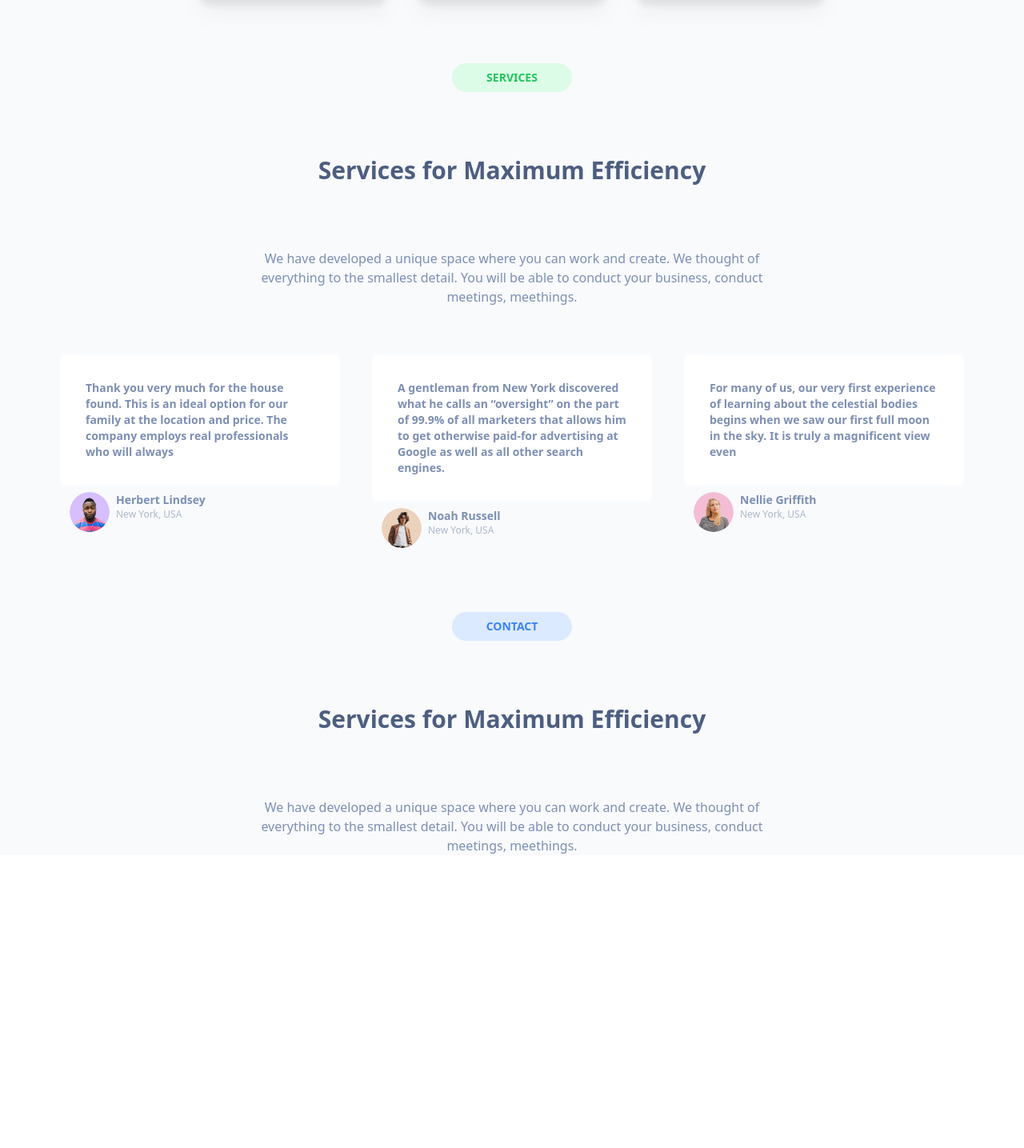
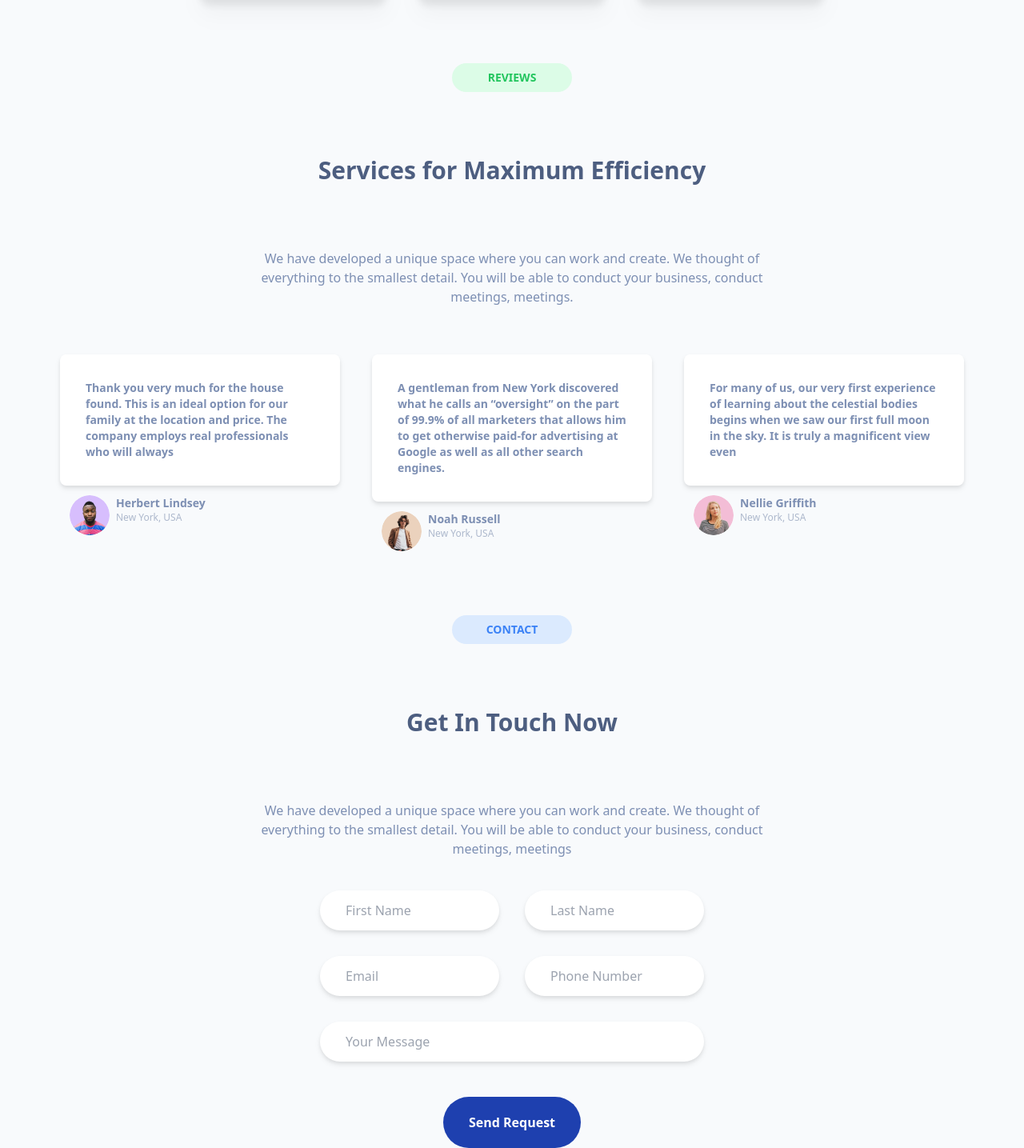
Before and after one commit to seanmckee/Real-Estate-Site, a React (Vite) app: page / in a window 1280 px wide. Shown: the part 3393-4828 px from the top of the page at 80% size. Before the commit the page ends 4502 px from the top, so only its background shows below. Built offline with nearby package versions, Linux system fonts and the light colour scheme.

Commit message:
contact form

```diff
--- a/src/components/Contact.jsx
+++ b/src/components/Contact.jsx
@@ -1,19 +1,61 @@
 import React from "react";
 
 const Contact = () => {
+  function submitForm(e) {
+    e.preventDefault();
+  }
+
   return (
     <div className="text-center bg-slate-50">
       <p className="bg-blue-100 m-auto text-center p-2 w-[150px] text-sm text-blue-500 font-bold rounded-3xl mb-20">
         CONTACT
       </p>
       <h1 className="text-3xl font-bold text-[#4D5E80] m-20">
-        Services for Maximum Efficiency
+        Get In Touch Now
       </h1>
       <p className="text-[#7D8FB3] w-[50%] m-auto mb-10">
         We have developed a unique space where you can work and create. We
         thought of everything to the smallest detail. You will be able to
-        conduct your business, conduct meetings, meethings.
+        conduct your business, conduct meetings, meetings
       </p>
+
+      <form action="" className="">
+        <div className=" mx-auto grid grid-cols-2 w-[50%] gap-8 mb-5">
+          <input
+            type="text"
+            className="rounded-full h-[50px] drop-shadow-md !outline-none ml-20 pl-8"
+            placeholder="First Name"
+          />
+          <input
+            type="text"
+            className="rounded-full h-[50px] drop-shadow-md !outline-none mr-20 pl-8"
+            placeholder="Last Name"
+          />
+          <input
+            type="text"
+            className="rounded-full h-[50px] drop-shadow-md !outline-none ml-20 pl-8"
+            placeholder="Email"
+          />
+          <input
+            type="text"
+            className=" rounded-full h-[50px] drop-shadow-md !outline-none mr-20 pl-8"
+            placeholder="Phone Number"
+          />
+          <input
+            type="text"
+            className=" rounded-full h-[50px] drop-shadow-md !outline-none pl-8 col-span-2 mx-20"
+            placeholder="Your Message"
+          />
+        </div>
+
+        <br />
+        <button
+          onClick={submitForm}
+          className="bg-blue-800 text-white rounded-full px-8 py-5 font-semibold hover:bg-blue-600"
+        >
+          Send Request
+        </button>
+      </form>
     </div>
   );
 };
--- a/src/components/Deals.jsx
+++ b/src/components/Deals.jsx
@@ -26,7 +26,7 @@ const Deals = () => {
 
       <div className="grid lg:grid-cols-2 xl:grid-cols-3 gap-10 text-left md:mx-[250px]">
         <div className="bg-white rounded-xl drop-shadow-xl">
-          <img src={house1} alt="house image" />
+          <img src={house1} alt="house image" className="w-full" />
           <div className="p-6">
             <h5 className="font-bold pb-2 text-[#6B7A99]">
               Modern Glass House
@@ -41,7 +41,7 @@ const Deals = () => {
           </div>
         </div>
         <div className="bg-white rounded-xl drop-shadow-xl">
-          <img src={house2} alt="house image" />
+          <img src={house2} alt="house image" className="w-full" />
           <div className="p-6">
             <h5 className="font-bold pb-2 text-[#6B7A99]">House on the Lake</h5>
             <p className="font-semibold pb-2 text-[#6B7A99]">$225,000</p>
@@ -54,7 +54,7 @@ const Deals = () => {
           </div>
         </div>
         <div className="bg-white rounded-xl drop-shadow-xl">
-          <img src={house3} alt="house image" />
+          <img src={house3} alt="house image" className="w-full" />
           <div className="p-6">
             <h5 className="font-bold pb-2 text-[#6B7A99]">
               Townhouse in the Center
@@ -69,7 +69,7 @@ const Deals = () => {
           </div>
         </div>
         <div className="bg-white rounded-xl drop-shadow-xl">
-          <img src={house4} alt="house image" />
+          <img src={house4} alt="house image" className="w-full" />
           <div className="p-6">
             <h5 className="font-bold pb-2 text-[#6B7A99]">
               Townhouse in the center
@@ -84,7 +84,7 @@ const Deals = () => {
           </div>
         </div>
         <div className="bg-white rounded-xl drop-shadow-xl">
-          <img src={house5} alt="house image" />
+          <img src={house5} alt="house image" className="w-full" />
           <div className="p-6">
             <h5 className="font-bold pb-2 text-[#6B7A99]">
               Townhouse in the center
@@ -99,7 +99,7 @@ const Deals = () => {
           </div>
         </div>
         <div className="bg-white rounded-xl drop-shadow-xl">
-          <img src={house6} alt="house image" />
+          <img src={house6} alt="house image" className="w-full" />
           <div className="p-6">
             <h5 className="font-bold pb-2 text-[#6B7A99]">
               Townhouse in the center
@@ -114,7 +114,7 @@ const Deals = () => {
           </div>
         </div>
         <div className="bg-white rounded-xl drop-shadow-xl">
-          <img src={house7} alt="house image" />
+          <img src={house7} alt="house image" className="w-full" />
           <div className="p-6">
             <h5 className="font-bold pb-2 text-[#6B7A99]">
               Townhouse in the center
@@ -129,7 +129,7 @@ const Deals = () => {
           </div>
         </div>
         <div className="bg-white rounded-xl drop-shadow-xl">
-          <img src={house8} alt="house image" />
+          <img src={house8} alt="house image" className="w-full" />
           <div className="p-6">
             <h5 className="font-bold pb-2 text-[#6B7A99]">
               Townhouse in the center
@@ -144,7 +144,7 @@ const Deals = () => {
           </div>
         </div>
         <div className="bg-white rounded-xl drop-shadow-xl">
-          <img src={house9} alt="house image" />
+          <img src={house9} alt="house image" className="w-full" />
           <div className="p-6">
             <h5 className="font-bold pb-2 text-[#6B7A99]">
               Townhouse in the center
--- /dev/null
+++ b/src/components/Footer.jsx
@@ -0,0 +1,12 @@
+import React from "react";
+
+const Footer = () => {
+  return (
+    <div className="bg-slate-50">
+      <p>© 2030 Company. All Rights Reserved.</p>
+      <p>Made by Sean McKee</p>
+    </div>
+  );
+};
+
+export default Footer;
--- a/src/components/Review.jsx
+++ b/src/components/Review.jsx
@@ -7,7 +7,7 @@ const Review = () => {
   return (
     <div className="bg-slate-50 text-center">
       <p className="bg-green-100 m-auto text-center p-2 w-[150px] text-sm text-green-500 font-bold rounded-3xl mb-20">
-        SERVICES
+        REVIEWS
       </p>
       <h1 className="text-3xl font-bold text-[#4D5E80] m-20">
         Services for Maximum Efficiency
@@ -15,12 +15,12 @@ const Review = () => {
       <p className="text-[#7D8FB3] w-[50%] m-auto mb-10">
         We have developed a unique space where you can work and create. We
         thought of everything to the smallest detail. You will be able to
-        conduct your business, conduct meetings, meethings.
+        conduct your business, conduct meetings, meetings.
       </p>
 
       <div className="flex justify-center pb-20">
         <div>
-          <div className="bg-white p-8 rounded-lg text-sm text-left w-[350px] mb-2 font-semibold text-[#7D8FB3] m-5">
+          <div className="bg-white p-8 rounded-lg text-sm text-left w-[350px] mb-3 font-semibold text-[#7D8FB3] m-5 drop-shadow-md">
             <p>
               Thank you very much for the house found. This is an ideal option
               for our family at the location and price. The company employs real
@@ -39,7 +39,7 @@ const Review = () => {
         </div>
 
         <div>
-          <div className="bg-white p-8 rounded-lg text-sm text-left w-[350px] mb-2 font-semibold text-[#7D8FB3] m-5">
+          <div className="bg-white p-8 rounded-lg text-sm text-left w-[350px] mb-3 font-semibold text-[#7D8FB3] m-5 drop-shadow-md">
             <p>
               A gentleman from New York discovered what he calls an “oversight”
               on the part of 99.9% of all marketers that allows him to get
@@ -57,7 +57,7 @@ const Review = () => {
         </div>
 
         <div>
-          <div className="bg-white p-8 rounded-lg text-sm text-left w-[350px] mb-2 font-semibold text-[#7D8FB3] m-5">
+          <div className="bg-white p-8 rounded-lg text-sm text-left w-[350px] mb-3 font-semibold text-[#7D8FB3] m-5 drop-shadow-md">
             <p>
               For many of us, our very first experience of learning about the
               celestial bodies begins when we saw our first full moon in the
```
